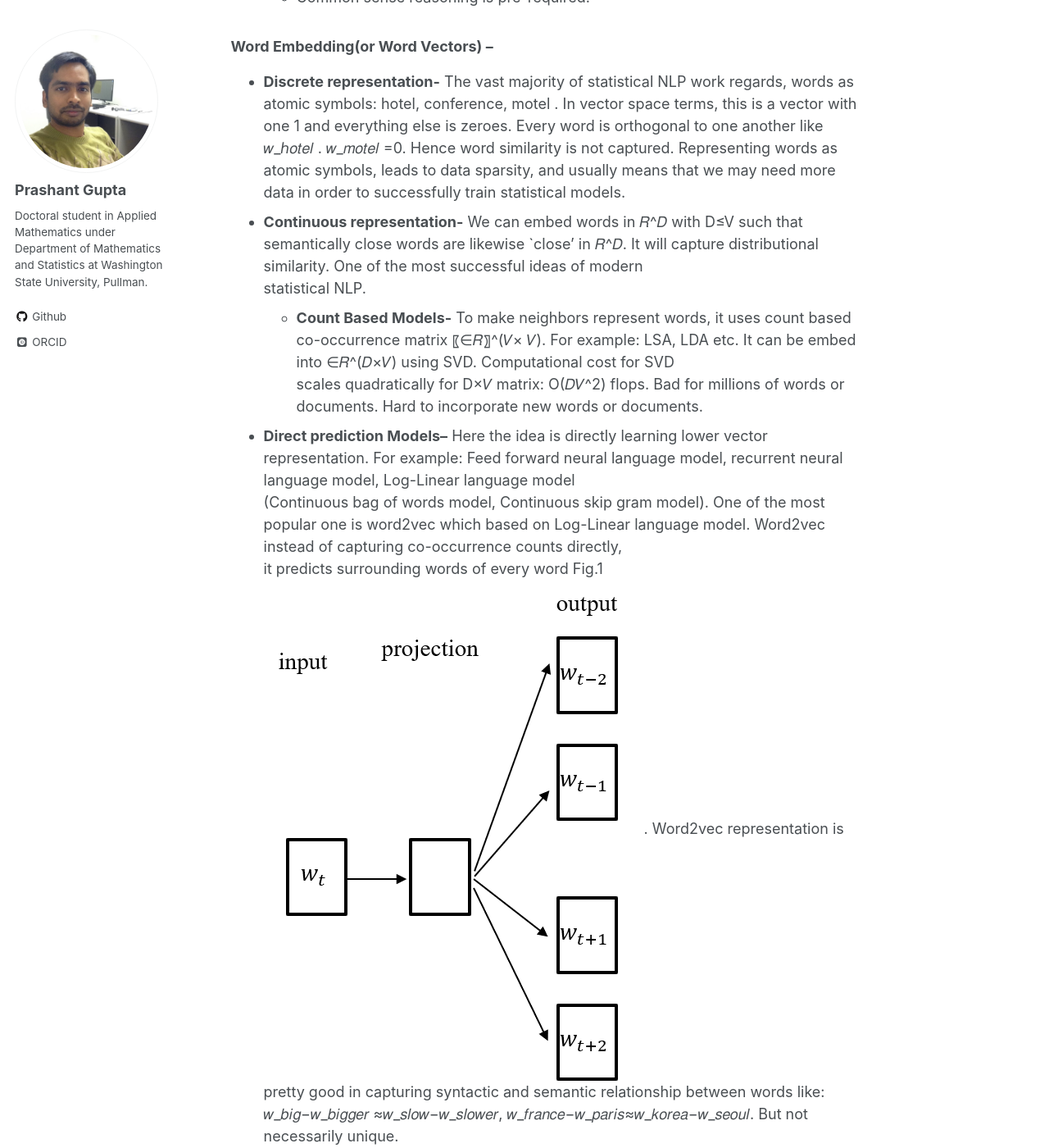
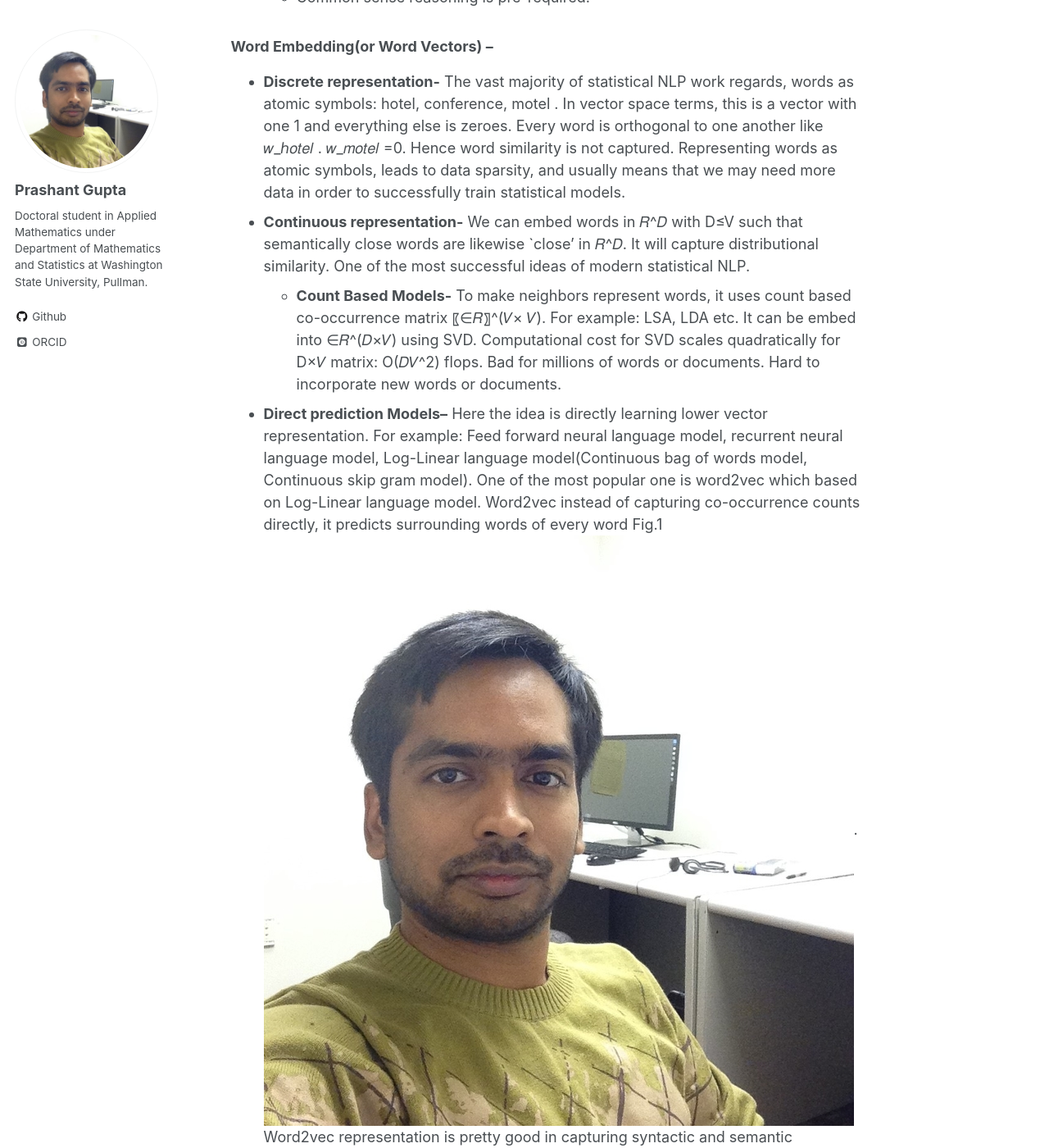
Before and after one commit to pragup/pragup.github.io, a Jekyll site: the page built from _posts/2017-04-23-Sentence-Classification.md, in a window 1280 px wide and 1400 px high, scrolled down 856 px. Shown: the whole window at 82% size. Built offline with Jekyll 4.4.1, drawn with Linux system fonts in a browser that asks for light colours; some web fonts are replaced; some of the changed lines change nothing that is shown; some of the changed text lies outside the part shown.

Commit message:
no message

```diff
--- a/_posts/2017-04-23-Sentence-Classification.md
+++ b/_posts/2017-04-23-Sentence-Classification.md
@@ -24,17 +24,10 @@ BACKGROUND
     * Common sense reasoning is pre-required.
 
 ### Word Embedding(or Word Vectors) – ###
-* **Discrete representation-** The vast majority of statistical NLP work regards, words as atomic symbols: hotel, conference, motel . In vector space terms, this is a vector with one 1 and everything else is zeroes.
-Every word is orthogonal to one another like 𝑤_ℎ𝑜𝑡𝑒𝑙 . 𝑤_𝑚𝑜𝑡𝑒𝑙  =0. Hence word similarity is not captured. Representing words as atomic symbols, leads to data sparsity, and usually means that we may need more data in
-order to successfully train statistical models.
-* **Continuous representation-** We can embed words in 𝑅^𝐷 with D≤V such that semantically close words are likewise `close' in 𝑅^𝐷. It will capture distributional similarity. One of the most successful ideas of modern\
-statistical NLP.
-	* **Count Based Models-** To make  neighbors  represent words, it uses count based co-occurrence matrix 〖∈𝑅〗^(𝑉× 𝑉). For example: LSA, LDA etc. It can be embed into ∈𝑅^(𝐷×𝑉)  using SVD. Computational cost for SVD\
-	scales quadratically for D×𝑉 matrix: O(𝐷𝑉^2) flops. Bad for millions of words or documents. Hard to incorporate new words or documents.
-* **Direct prediction Models–** Here the idea is directly learning lower vector representation. For example: Feed forward neural language model, recurrent neural language model, Log-Linear language model \
-(Continuous bag of words model, Continuous skip gram model). One of the most popular one is word2vec which based on Log-Linear language model. Word2vec instead of capturing co-occurrence counts directly, \
-it predicts surrounding words of every word Fig.1 ![Test Figure 1](https://github.com/pragup/pragup.github.io/blob/master/images/Sentence-Classification-Figure_1.png). Word2vec representation is pretty good in capturing syntactic  and semantic relationship between words like: \
-𝑤_𝑏𝑖𝑔−𝑤_𝑏𝑖𝑔𝑔𝑒𝑟  ≈𝑤_𝑠𝑙𝑜𝑤−𝑤_𝑠𝑙𝑜𝑤𝑒𝑟, 𝑤_𝑓𝑟𝑎𝑛𝑐𝑒−𝑤_𝑝𝑎𝑟𝑖𝑠≈𝑤_𝑘𝑜𝑟𝑒𝑎−𝑤_𝑠𝑒𝑜𝑢𝑙. But not necessarily unique.
+* **Discrete representation-** The vast majority of statistical NLP work regards, words as atomic symbols: hotel, conference, motel . In vector space terms, this is a vector with one 1 and everything else is zeroes. Every word is orthogonal to one another like 𝑤_ℎ𝑜𝑡𝑒𝑙 . 𝑤_𝑚𝑜𝑡𝑒𝑙  =0. Hence word similarity is not captured. Representing words as atomic symbols, leads to data sparsity, and usually means that we may need more data in order to successfully train statistical models.
+* **Continuous representation-** We can embed words in 𝑅^𝐷 with D≤V such that semantically close words are likewise `close' in 𝑅^𝐷. It will capture distributional similarity. One of the most successful ideas of modern statistical NLP.
+	* **Count Based Models-** To make  neighbors  represent words, it uses count based co-occurrence matrix 〖∈𝑅〗^(𝑉× 𝑉). For example: LSA, LDA etc. It can be embed into ∈𝑅^(𝐷×𝑉)  using SVD. Computational cost for SVD scales quadratically for D×𝑉 matrix: O(𝐷𝑉^2) flops. Bad for millions of words or documents. Hard to incorporate new words or documents.
+* **Direct prediction Models–** Here the idea is directly learning lower vector representation. For example: Feed forward neural language model, recurrent neural language model, Log-Linear language model(Continuous bag of words model, Continuous skip gram model). One of the most popular one is word2vec which based on Log-Linear language model. Word2vec instead of capturing co-occurrence counts directly, it predicts surrounding words of every word Fig.1 ![Test Figure 1](https://github.com/pragup/pragup.github.io/blob/master/images/prashant.png). Word2vec representation is pretty good in capturing syntactic  and semantic relationship between words like: 𝑤_𝑏𝑖𝑔−𝑤_𝑏𝑖𝑔𝑔𝑒𝑟  ≈𝑤_𝑠𝑙𝑜𝑤−𝑤_𝑠𝑙𝑜𝑤𝑒𝑟, 𝑤_𝑓𝑟𝑎𝑛𝑐𝑒−𝑤_𝑝𝑎𝑟𝑖𝑠≈𝑤_𝑘𝑜𝑟𝑒𝑎−𝑤_𝑠𝑒𝑜𝑢𝑙. But not necessarily unique.
 
 
 You can have many headings
```
